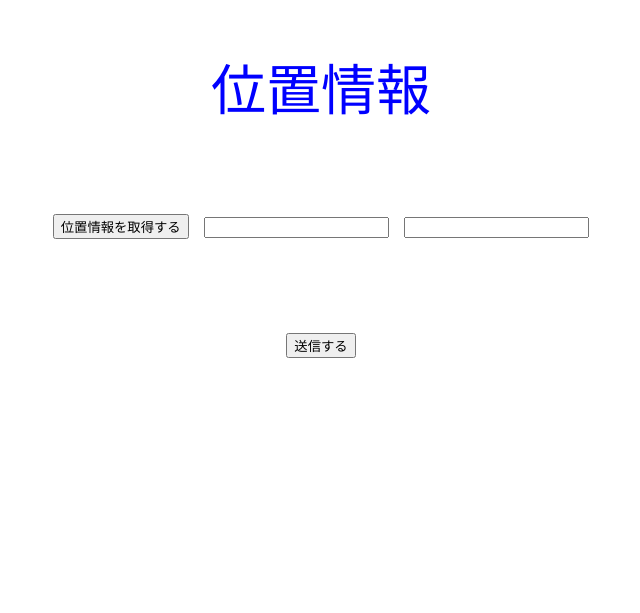
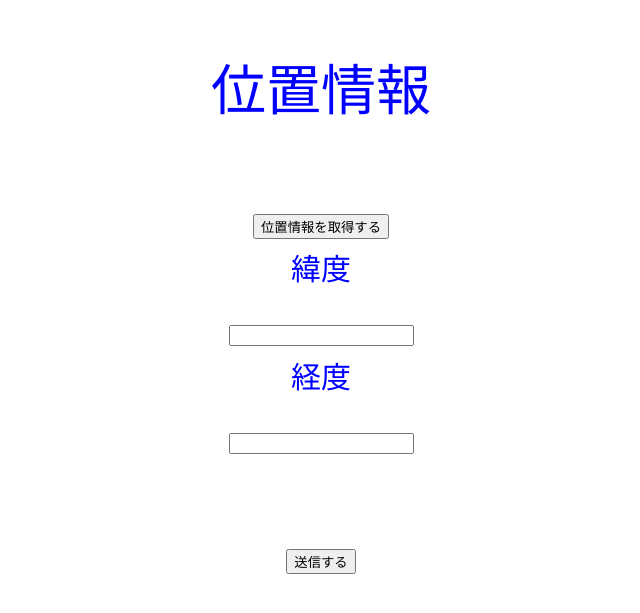
Before and after one commit to s18011/PBL, a plain HTML site: page index.html in a window 1280 px wide. Shown: the part 1298-1911 px from the top of the page, without its empty margins (319-959 px from the left). Before the commit the page ends 1717 px from the top, so only its background shows below. Drawn offline with Linux system fonts and the light colour scheme.

Commit message:
フレーム

```diff
--- a/css/style.css
+++ b/css/style.css
@@ -36,3 +36,13 @@ text-align: center;
 .image {
 text-align: center;
 }
+
+#ido {
+color: blue;
+font-size: 30px;
+}
+
+#keido {
+color: blue;
+font-size: 30px;
+}
--- a/index.html
+++ b/index.html
@@ -23,7 +23,9 @@
 
           <p>位置情報</p>
           <button onclick="getPosition();">位置情報を取得する</button>
+          <div id="ido">緯度</div>
           <input type="text" id="position" accept="getPosition" >
+          <div id="keido">経度</div>
           <input type="text" id="position2" accept="getPosition" >
 					<div id="latitude"></div>
 					<div id="longitude"></div>
```
Also changed, not shown: 1 other file.
